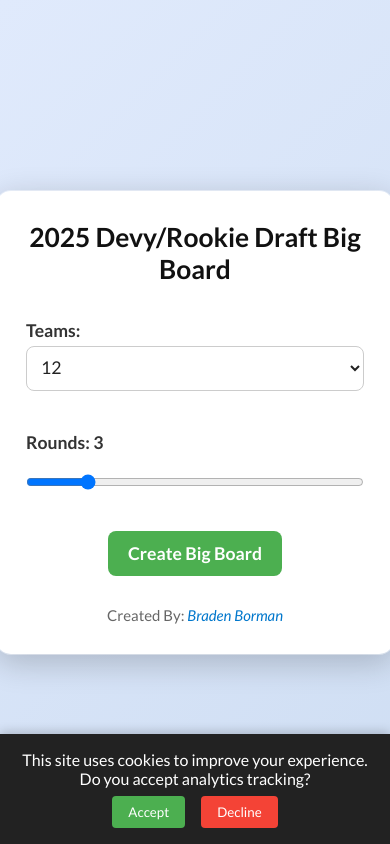
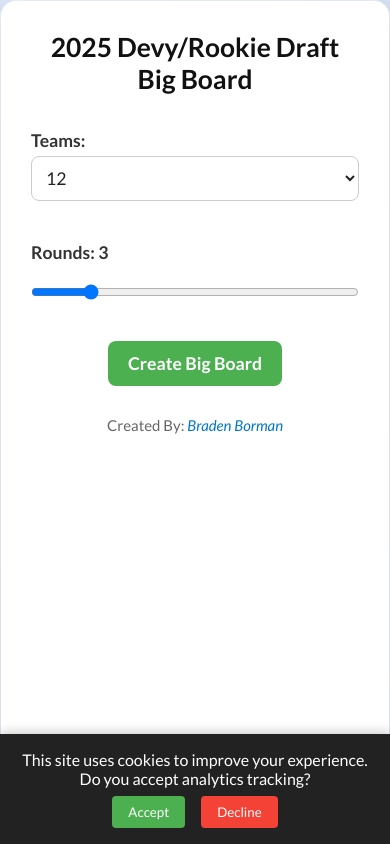
Before and after one commit to bradenborman/Devy-Big-Board, a React app in the folder devybigboard-client/: page / in a window 390 px wide. Built offline with nearby package versions, Linux system fonts and the light colour scheme; no server answers; a web font is replaced by a local one.

Commit message:
fixed styles

```diff
--- a/devybigboard-client/src/components/app.scss
+++ b/devybigboard-client/src/components/app.scss
@@ -7,6 +7,7 @@
     box-sizing: border-box;
     font-family: "Lato", serif;
 }
+
 
 .app-wrapper {
     display: flex;
@@ -112,3 +113,18 @@
 
     }
 }
+
+@media (max-width: 768px) {
+    .board-parameters {
+        min-width: 100% !important;
+        max-width: 100% !important;
+        height: 100%;
+        border-radius: 0px;
+        box-shadow: none;
+        padding: 30px 20px;
+    }
+
+    .app-wrapper {
+        flex-direction: column;
+    }
+}
--- a/devybigboard-client/src/components/bigBoard.tsx
+++ b/devybigboard-client/src/components/bigBoard.tsx
@@ -45,7 +45,7 @@ const BigBoard: React.FC<BigBoardProps> = ({
     return (
         <div className="big-board-wrapper">
             {/* <Toast message="Right click menu for more options" /> */}
-            <div className="big-board-header">
+            {/* <div className="big-board-header">
                 <div className="help-icon-wrapper" tabIndex={0}>
                     <span className="help-label">
                         <FontAwesomeIcon icon={faCircleQuestion} style={{ marginRight: '6px' }} />
@@ -58,7 +58,7 @@ const BigBoard: React.FC<BigBoardProps> = ({
                         <p>📨 Email: <a href="mailto:bradenborman00@gmail.com">Braden Borman</a> for more help</p>
                     </div>
                 </div>
-            </div>
+            </div> */}
 
             <div
                 className="big-board"
@@ -79,14 +79,14 @@ const BigBoard: React.FC<BigBoardProps> = ({
                     </div>
                 ))}
             </div>
-
+{/*
             <div className="big-board-footer">
                 <p>
                     {completedDraftCount >= 0
                         ? `ADP powered by ${completedDraftCount} draft${completedDraftCount !== 1 ? 's' : ''}!`
                         : 'Loading ADP data...'}
                 </p>
-            </div>
+            </div> */}
         </div>
     );
 };
--- a/devybigboard-client/src/components/board.scss
+++ b/devybigboard-client/src/components/board.scss
@@ -6,7 +6,8 @@
 
     .player-list {
         transition: width 0.3s ease, padding 0.3s ease;
-        overflow: hidden; // important
+        overflow-y: auto;
+        overflow-x: hidden;
         flex-shrink: 0;
         border: 1px solid #ccc;
         background: #fff;
@@ -37,7 +38,7 @@
             display: none;
             align-items: center;
             justify-content: flex-end;
-            padding: 0px 5px 5px 0px;
+            padding: 0px 5px 8px 0px;
             cursor: pointer;
             gap: 5px;
         }
@@ -158,7 +159,6 @@
         width: 100%;
         height: 100%;
         max-width: 100%;
-        overflow-x: auto;
 
         .menu {
             width: 100%;
@@ -433,7 +433,15 @@
             .filters {
                 padding: 10px 0;
                 margin-bottom: 0px;
+                justify-content: start;
+                gap: 1em;
             }
+
+            .scroll-list {
+                overflow: scroll;
+                max-height: 35vh;
+            }
+
 
         }
 
--- a/devybigboard-client/src/components/playerList.tsx
+++ b/devybigboard-client/src/components/playerList.tsx
@@ -47,7 +47,7 @@ const PlayerList: React.FC<PlayerListProps> = ({ playerPool, addPlayerToNextOpen
         <div className={`player-list ${playerListOpen ? 'open' : 'collapsed'}`}>
             <div className="collapse-wrapper" onClick={() => setPlayerListOpen(!playerListOpen)}>
                 <span>
-                    {playerListOpen ? 'Show Draft Board' : 'Show Player List'}
+                    {playerListOpen ? 'Full Draft Board' : 'Show Player List'}
                 </span>
                 <FontAwesomeIcon icon={playerListOpen ? faTableCellsLarge : faUsers} size="lg" />
             </div>
@@ -81,6 +81,7 @@ const PlayerList: React.FC<PlayerListProps> = ({ playerPool, addPlayerToNextOpen
                     </button>
                 ))}
             </div>
+            <div className='scroll-list'>
                 <ul>
                     {filteredPlayers.length === 0 ? (
                         <li className="empty-list">No players left</li>
@@ -97,7 +98,7 @@ const PlayerList: React.FC<PlayerListProps> = ({ playerPool, addPlayerToNextOpen
                         ))
                     )}
                 </ul>
-
+            </div>
         </div>
     );
 };
```
Lines whose indentation alone changed are shown as unchanged.
